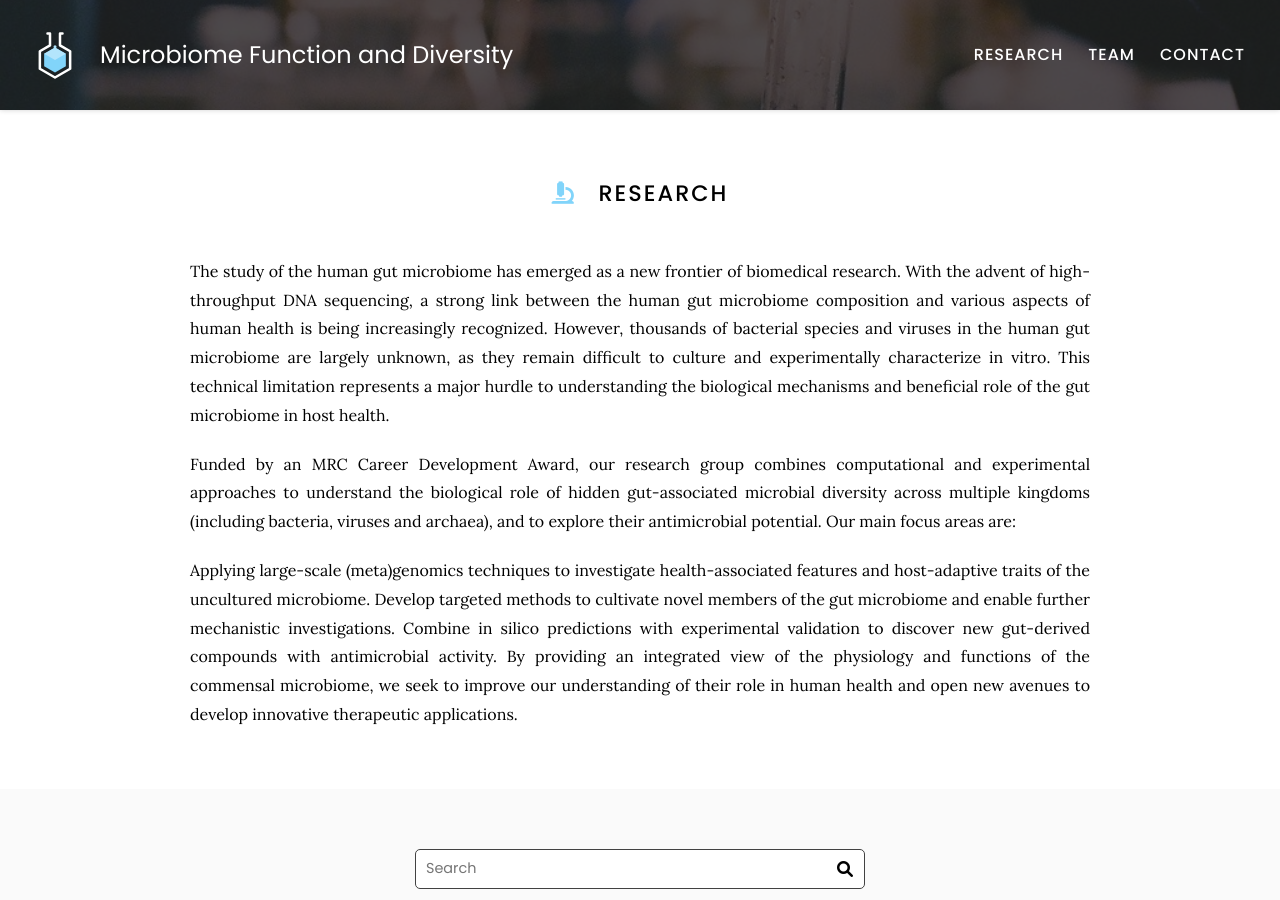
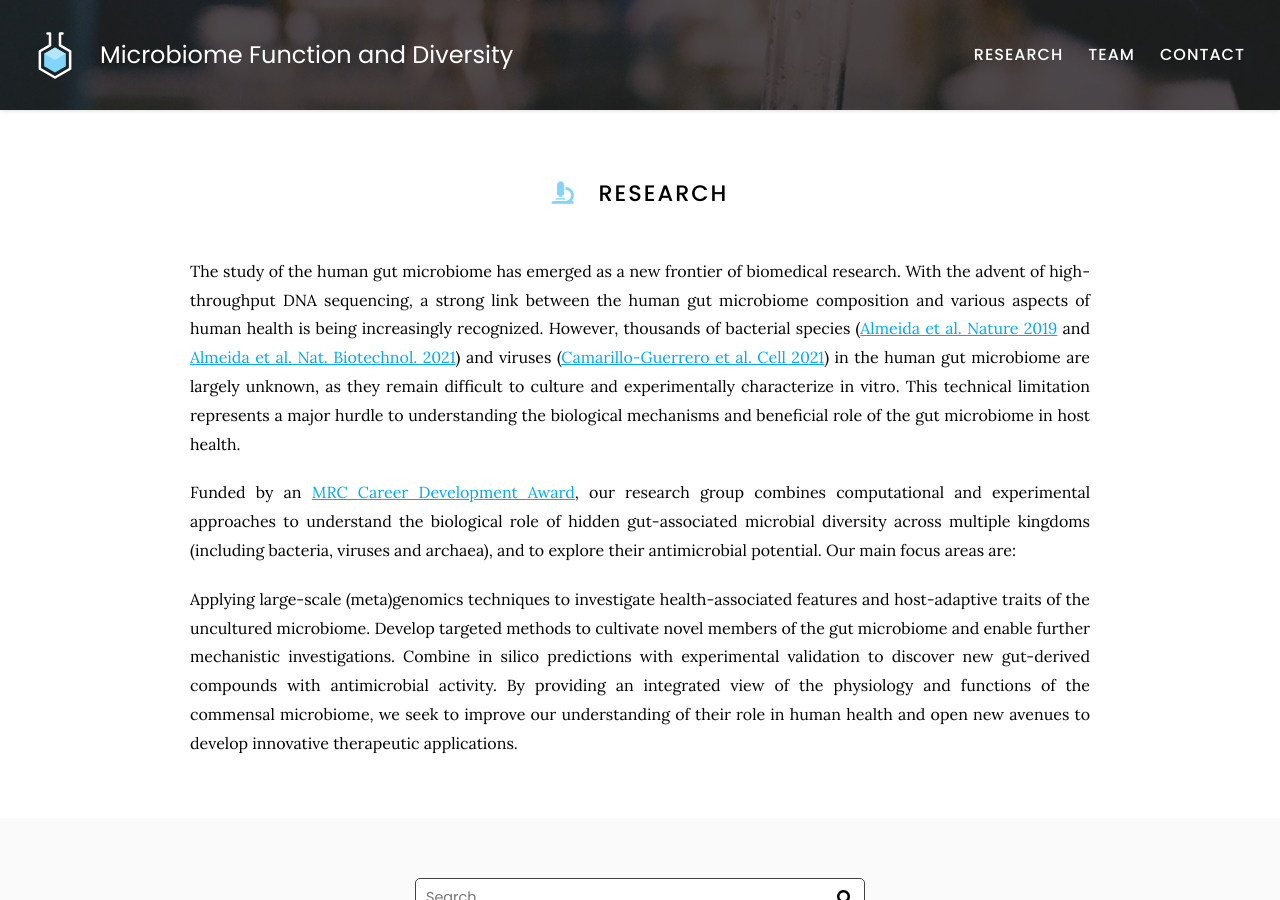
Before and after one commit to microfundiv-lab/microfundiv-lab.github.io, a Jekyll site: the page built from research/index.md, in a window 1280 px wide and 900 px high. Built offline with Jekyll 4.4.1, drawn with Linux system fonts in a browser that asks for light colours.

```diff
--- a/research/index.md
+++ b/research/index.md
@@ -7,9 +7,9 @@ nav:
 
 # <i class="fas fa-microscope"></i>Research
 
-The study of the human gut microbiome has emerged as a new frontier of biomedical research. With the advent of high-throughput DNA sequencing, a strong link between the human gut microbiome composition and various aspects of human health is being increasingly recognized. However, thousands of bacterial species and viruses in the human gut microbiome are largely unknown, as they remain difficult to culture and experimentally characterize in vitro. This technical limitation represents a major hurdle to understanding the biological mechanisms and beneficial role of the gut microbiome in host health.
+The study of the human gut microbiome has emerged as a new frontier of biomedical research. With the advent of high-throughput DNA sequencing, a strong link between the human gut microbiome composition and various aspects of human health is being increasingly recognized. However, thousands of bacterial species ([Almeida et al. Nature 2019](https://www.nature.com/articles/s41586-019-0965-1) and [Almeida et al. Nat. Biotechnol. 2021](https://www.nature.com/articles/s41587-020-0603-3)) and viruses ([Camarillo-Guerrero et al. Cell 2021](https://www.sciencedirect.com/science/article/pii/S0092867421000726)) in the human gut microbiome are largely unknown, as they remain difficult to culture and experimentally characterize in vitro. This technical limitation represents a major hurdle to understanding the biological mechanisms and beneficial role of the gut microbiome in host health.
 
-Funded by an MRC Career Development Award, our research group combines computational and experimental approaches to understand the biological role of hidden gut-associated microbial diversity across multiple kingdoms (including bacteria, viruses and archaea), and to explore their antimicrobial potential.
+Funded by an [MRC Career Development Award](https://www.ukri.org/councils/mrc/fellowships/fellowship-opportunities-and-expectations/mrc-funded-fellowships/), our research group combines computational and experimental approaches to understand the biological role of hidden gut-associated microbial diversity across multiple kingdoms (including bacteria, viruses and archaea), and to explore their antimicrobial potential.
 Our main focus areas are:
 
 Applying large-scale (meta)genomics techniques to investigate health-associated features and host-adaptive traits of the uncultured microbiome.
```
